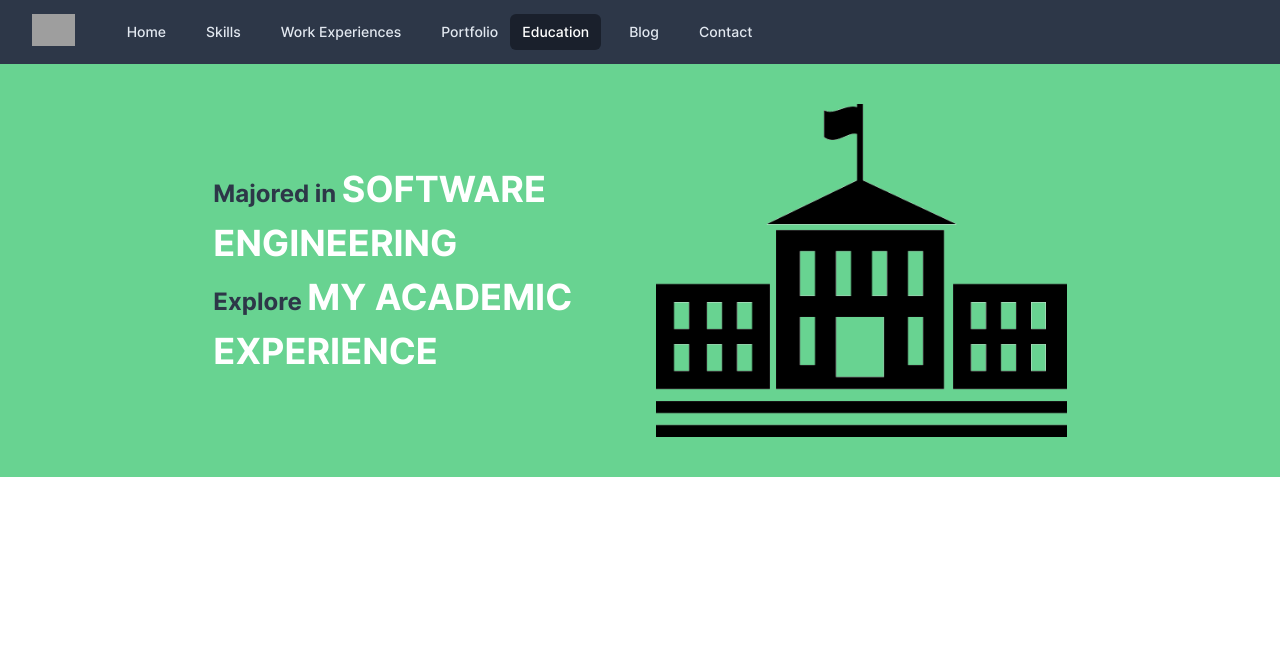
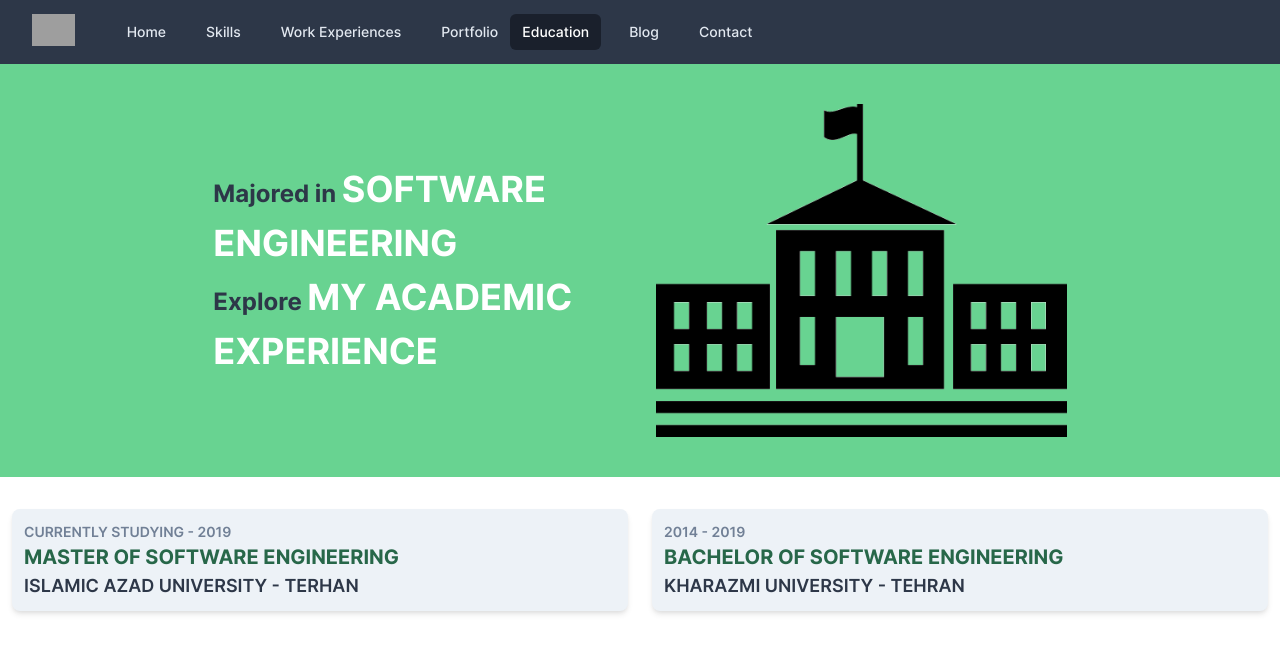
Before and after one commit to hosseinAMD/my-website, a Next.js app: page /education in a window 1280 px wide. Shown: the top 652 px of the page. Built offline with nearby package versions, Linux system fonts and the light colour scheme; grey boxes are pictures that could not be loaded.

Commit message:
education design done

```diff
--- /dev/null
+++ b/src/components/Education/EducationItem.tsx
@@ -0,0 +1,25 @@
+import { IEducation } from "models/Education";
+
+export interface EducationItemProps extends IEducation {}
+
+const EducationItem: React.FC<EducationItemProps> = ({
+  title,
+  university,
+  city,
+  start,
+  end,
+}) => {
+  return (
+    <div className="bg-gray-200 rounded-lg p-3 mx-3 shadow-md">
+      <p className="text-gray-600 text-sm font-semibold">
+        {start} - {end}
+      </p>
+      <p className="text-green-800 text-xl font-bold">{title}</p>
+      <p className="text-gray-800 text-lg font-semibold">
+        {university} - {city}
+      </p>
+    </div>
+  );
+};
+
+export default EducationItem;
--- /dev/null
+++ b/src/components/Education/EducationList.tsx
@@ -0,0 +1,31 @@
+import { IEducation } from "models/Education";
+import EducationItem from "./EducationItem";
+
+export const educationList: IEducation[] = [
+  {
+    title: "MASTER OF SOFTWARE ENGINEERING",
+    university: "ISLAMIC AZAD UNIVERSITY",
+    city: "TERHAN",
+    start: "CURRENTLY STUDYING",
+    end: "2019",
+  },
+  {
+    title: "BACHELOR OF SOFTWARE ENGINEERING",
+    university: "KHARAZMI UNIVERSITY",
+    city: "TEHRAN",
+    start: "2014",
+    end: "2019",
+  },
+];
+
+const EducationList: React.FC = () => {
+  return (
+    <div className="container mx-auto my-8 flex flex-col space-y-4 lg:grid lg:grid-cols-2 lg:space-y-0">
+      {educationList.map((item, index) => (
+        <EducationItem key={index} {...item} />
+      ))}
+    </div>
+  );
+};
+
+export default EducationList;
--- a/src/pages/education.tsx
+++ b/src/pages/education.tsx
@@ -1,3 +1,4 @@
+import EducationList from "components/Education/EducationList";
 import Hero from "components/Education/Hero";
 import Head from "next/head";
 
@@ -8,6 +9,7 @@ const Works: React.FC = () => {
         <title>Academic Experiences | Hossein Ahmadi</title>
       </Head>
       <Hero />
+      <EducationList />
     </div>
   );
 };
```
